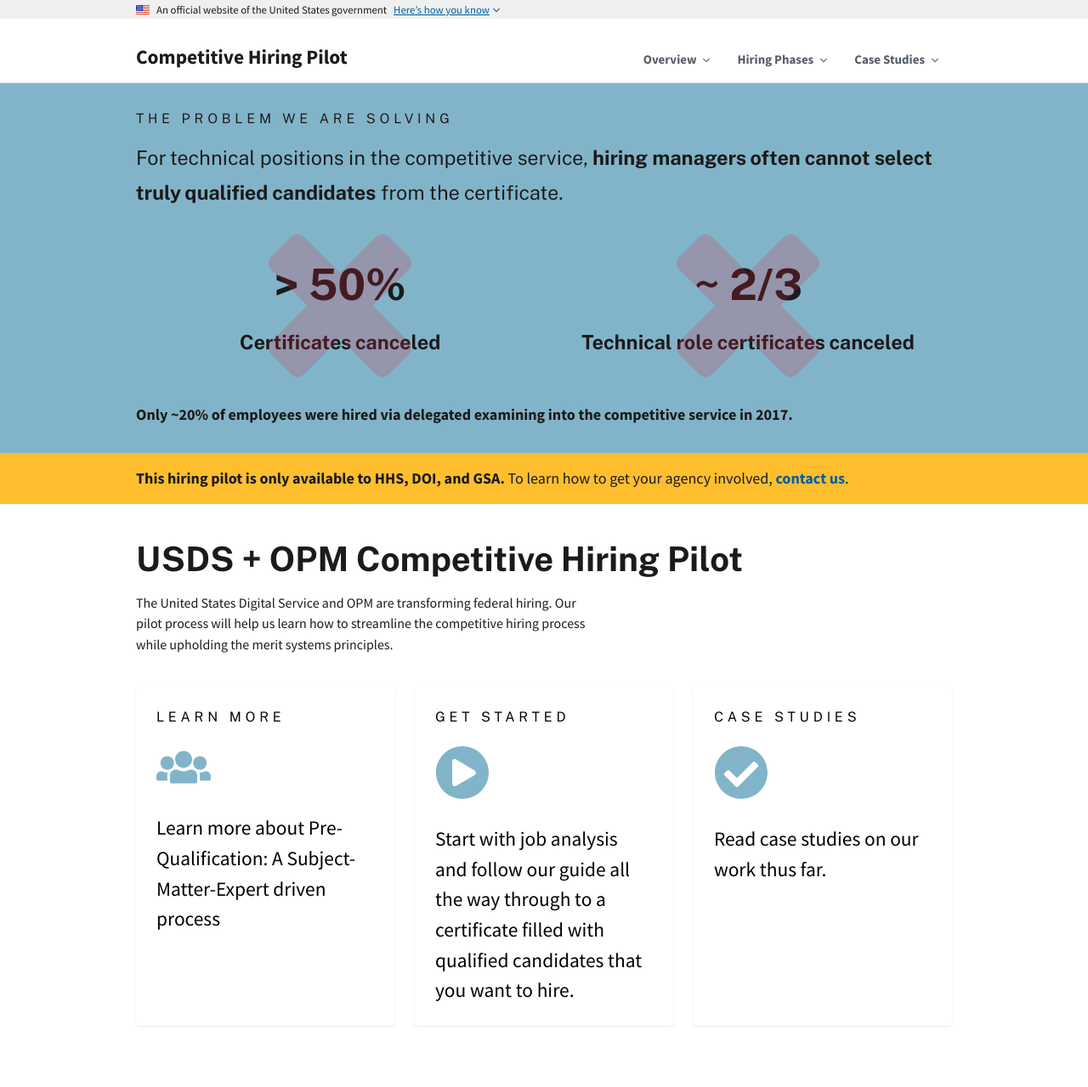
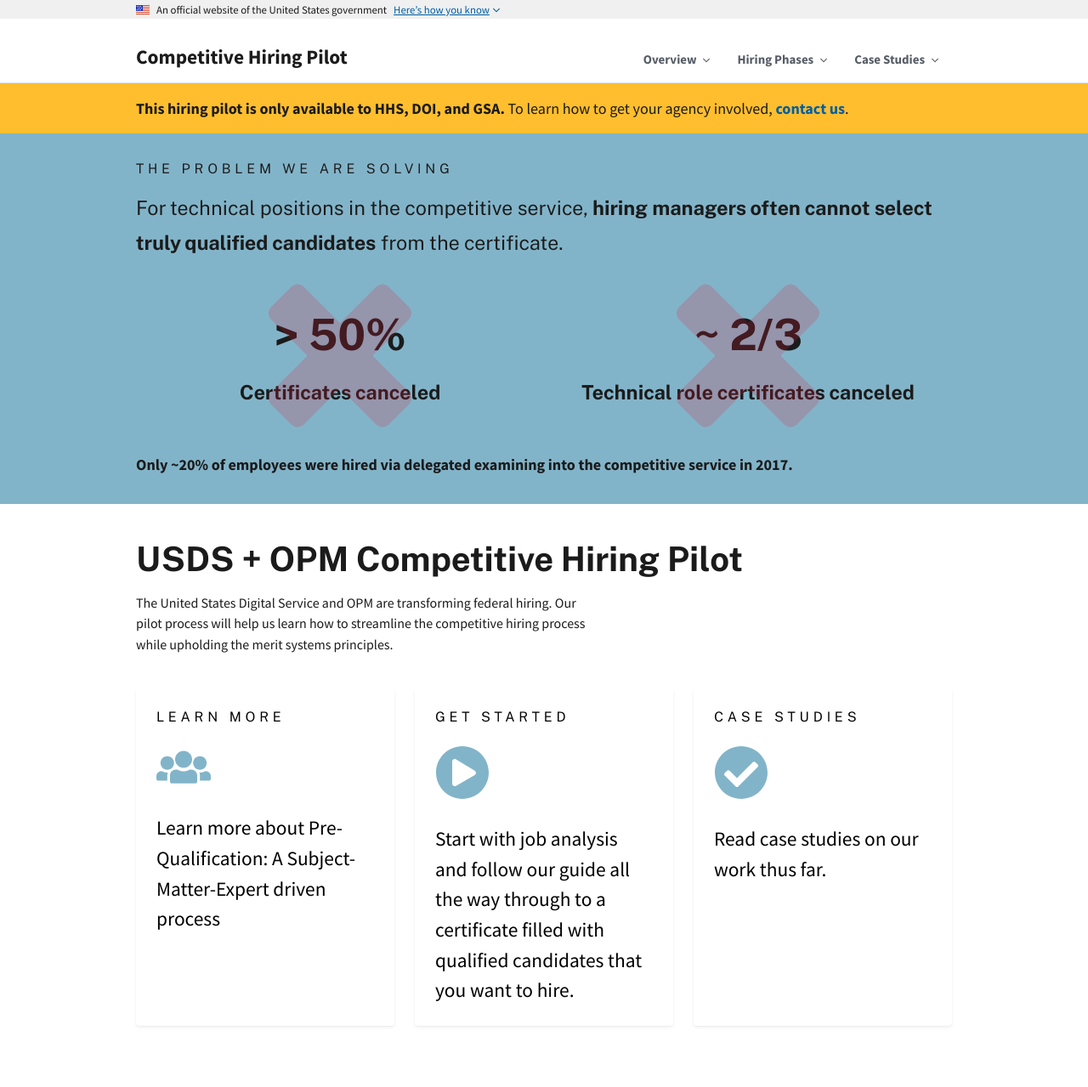
Before and after one commit to usds/SME-QA-Website, a Jekyll site: the page built from pages/home.html, in a window 1280 px wide. Shown: the whole page at 85% size. Built offline with Jekyll 4.4.1, drawn with Linux system fonts in a browser that asks for light colours.

Commit message:
Moves the banner to the top on home and fixes the link to get started.

```diff
--- a/pages/home.html
+++ b/pages/home.html
@@ -5,6 +5,7 @@
 permalink: /
 ---
 
+{% include _banner-beta.html %}
 <div class="chp-home-hero">
   <div class="grid-container chp-home-hero__body">
     <h4 class="chp-home__sub-title">The problem we are solving</h4>
@@ -31,18 +32,16 @@
     </p>
   </div>
 </div>
-{% include _banner-beta.html %}
 <div class="grid-container margin-y-5">
   <h1 class="chp-hero__title">USDS + OPM Competitive Hiring Pilot</h1>
   <p class="chp-hero__desc">
     {{ page.description }}
   </p>
 </div>
-
 <div class="grid-container chp-home-features">
   <div class="grid-row chp-home-features__row">
     <div class="chp-home-features__container">
-      <a class="chp-home-featured" href="{{ site.baseurl }}/overview/understanding-pre-qualification/">
+      <a class="chp-home-featured" href="{{ site.baseurl }}/overview/our-process/">
         <h4 class="chp-home__sub-title">Learn more</h4>
         <div class="chp-home-featured__figure">
           {% include svg/users.svg %}
```
